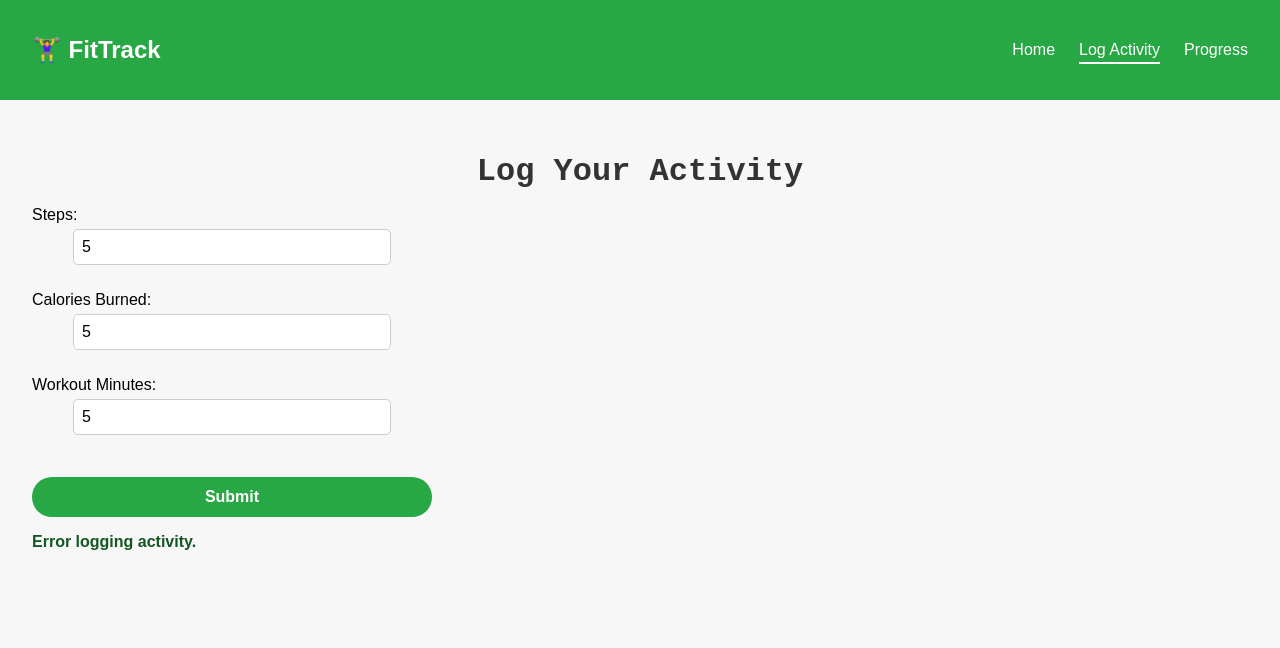
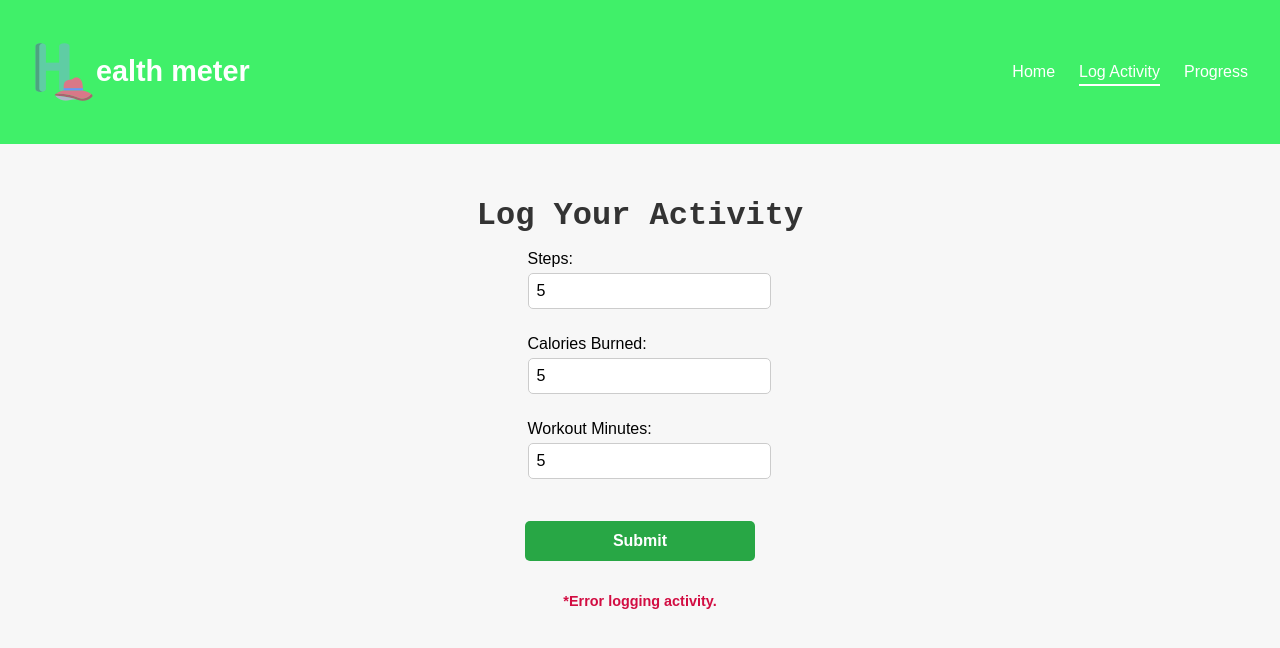
Before and after one commit to sewminiJayawardhana/Fitness-Tracker-App, a React (Create React App) app in the folder Client/: page /log in a window 1280 px wide. Both pictures are taken after typing "5", "5", "5" into the empty fields and a click on the button "Submit". Shown: the top 648 px of the page. Built offline with nearby package versions, Linux system fonts and the light colour scheme; no server answers.

Commit message:
`Refactored CSS styles in Navbar, LogActivityPage, and ProgressPage components`

```diff
--- a/Client/src/components/Navbar.css
+++ b/Client/src/components/Navbar.css
@@ -2,7 +2,7 @@
   display: flex;
   justify-content: space-between;
   align-items: center;
-  background-color: #28a745;
+  background-color: #40f069;
   color: white;
   padding: 1rem 2rem;
   font-family: 'Arial', sans-serif;
@@ -31,3 +31,8 @@
 .navbar-links li a:hover {
   border-bottom: 2px solid white;
 }
+.navbar-logo {
+  display: flex;
+  align-items: center;
+  font-size: 1.8rem;
+}
--- a/Client/src/components/Navbar.jsx
+++ b/Client/src/components/Navbar.jsx
@@ -7,7 +7,7 @@ const Navbar = () => {
 
   return (
     <nav className="navbar">
-      <h2 className="navbar-logo">🏋️‍♀️ FitTrack</h2>
+      <h2 className="navbar-logo" > <img src="iconLogo.png" alt="" />ealth meter</h2>
       <ul className="navbar-links">
         <li>
           <Link className={location.pathname === '/home' ? 'active' : ''} to="/home">Home</Link>
--- a/Client/src/pages/LogActivityPage.css
+++ b/Client/src/pages/LogActivityPage.css
@@ -6,8 +6,12 @@
 .log-form {
   display: flex;
   flex-direction: column;
-  max-width: 400px;
+  max-width: 250%;
   margin-top: 1rem;
+  display: flex;
+  justify-content: center;
+  align-items: center;
+  flex-direction: column;
 }
 
 .log-form label {
@@ -24,6 +28,7 @@
   border: 1px solid #ccc;
   border-radius: 5px;
   margin-top: 0.3rem;
+  width: 100%;
 }
 
 .log-form button {
@@ -32,11 +37,13 @@
   color: white;
   font-weight: bold;
   border: none;
-  border-radius: 30px;
+  border-radius: 5px;
   cursor: pointer;
   margin-top: 1rem;
   font-size: 1rem;
   transition: background-color 0.2s;
+  max-width:750%;
+  min-width: 230px;
 }
 
 .log-form button:hover {
@@ -44,7 +51,10 @@
 }
 
 .message {
-  margin-top: 1rem;
+  margin-top: 2rem;
   font-weight: bold;
-  color: #155724;
+  color: #d20d42;
+  text-align: center;
+  font-family: sans-serif;
+  font-size: 0.9rem;
 }
--- a/Client/src/pages/LogActivityPage.jsx
+++ b/Client/src/pages/LogActivityPage.jsx
@@ -81,7 +81,7 @@ const LogActivityPage = () => {
           </label>
           <button type="submit">Submit</button>
         </form>
-        {message && <p className="message">{message}</p>}
+        {message && <p className="message">*{message}</p>}
       </div>
     </div>
   );
--- a/Client/src/pages/ProgressPage.css
+++ b/Client/src/pages/ProgressPage.css
@@ -1,6 +1,6 @@
 .progress-container {
   padding: 2rem;
-  font-family: Arial, sans-serif;
+  font-family: monospace;
   max-width: 800px;
   margin: 0 auto;
 }
```
Also changed, not shown: Client/public/iconLogo.png (added).
